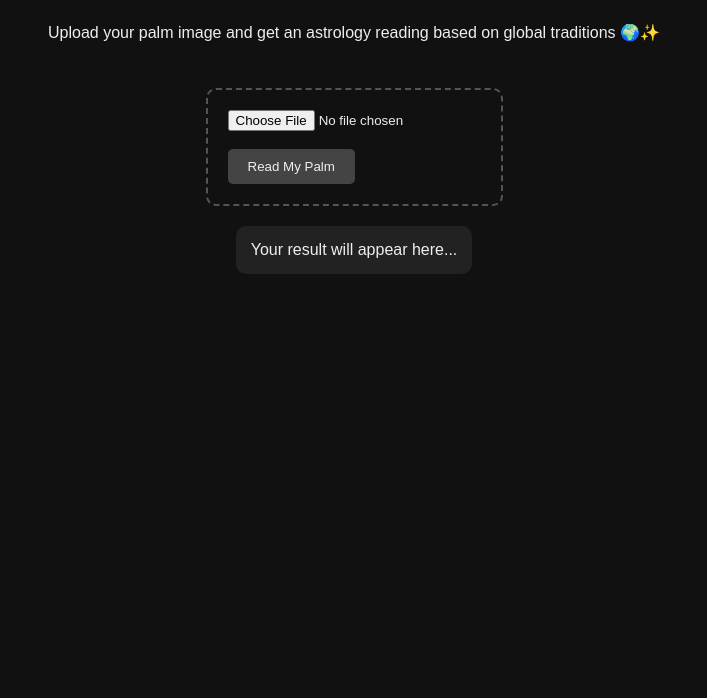
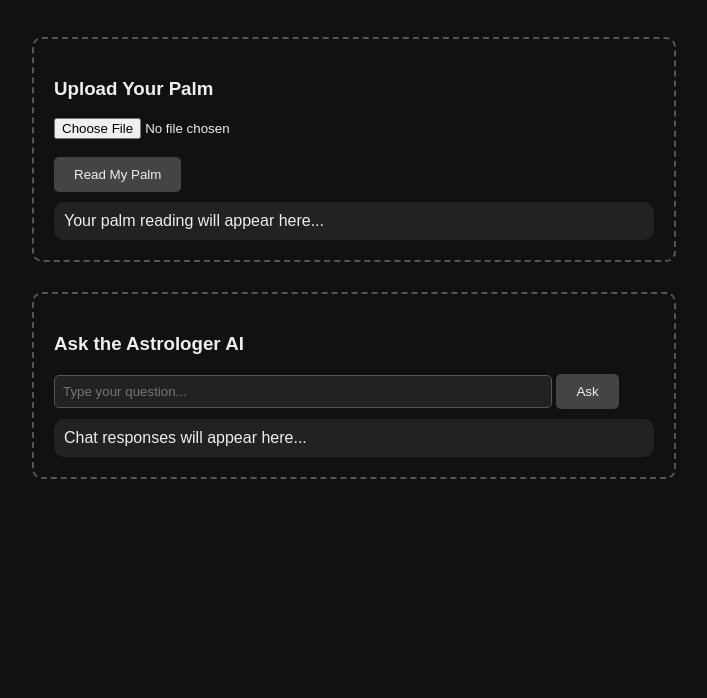
Before and after one commit to iamkkronly/astrology-kk, a plain HTML site: page index.html in a window 1280 px wide. Shown: the part 102-800 px from the top of the page, without its empty margins (286-993 px from the left). Drawn offline with Linux system fonts and the light colour scheme.

Commit message:
Update index.html

```diff
--- a/index.html
+++ b/index.html
@@ -3,7 +3,7 @@
 <head>
   <meta charset="UTF-8" />
   <meta name="viewport" content="width=device-width, initial-scale=1.0" />
-  <title>Palm Reader AI 🔮</title>
+  <title>Palm Reader + Chatbot AI 🔮🤖</title>
   <style>
     body {
       font-family: sans-serif;
@@ -14,18 +14,19 @@
       align-items: center;
       padding: 20px;
     }
-    .upload-box {
+    .upload-box, .chat-box {
       border: 2px dashed #555;
       padding: 20px;
       border-radius: 10px;
       margin-top: 30px;
+      width: 90%;
+      max-width: 600px;
     }
-    #result {
-      margin-top: 20px;
+    #result, #chatResult {
+      margin-top: 10px;
       background: #222;
-      padding: 15px;
+      padding: 10px;
       border-radius: 10px;
-      max-width: 600px;
       white-space: pre-wrap;
     }
     button {
@@ -39,19 +40,35 @@
     button:hover {
       background: #666;
     }
+    input[type="text"] {
+      width: 80%;
+      padding: 8px;
+      border-radius: 5px;
+      border: 1px solid #555;
+      background: #222;
+      color: #eee;
+    }
   </style>
 </head>
 <body>
-  <h1>🫱 Palm Reader AI 🔮</h1>
-  <p>Upload your palm image and get an astrology reading based on global traditions 🌍✨</p>
+  <h1>🫱 Palm Reader + Chatbot AI 🔮🤖</h1>
 
+  <!-- Palm Reader -->
   <div class="upload-box">
+    <h3>Upload Your Palm</h3>
     <input type="file" id="palmImage" accept="image/*" />
     <br/><br/>
     <button onclick="analyzePalm()">Read My Palm</button>
+    <div id="result">Your palm reading will appear here...</div>
   </div>
 
-  <div id="result">Your result will appear here...</div>
+  <!-- Chatbot -->
+  <div class="chat-box">
+    <h3>Ask the Astrologer AI</h3>
+    <input type="text" id="chatInput" placeholder="Type your question..." />
+    <button onclick="askChatbot()">Ask</button>
+    <div id="chatResult">Chat responses will appear here...</div>
+  </div>
 
   <script>
     async function analyzePalm() {
@@ -101,6 +118,44 @@
 
       reader.readAsDataURL(file);
     }
+
+    async function askChatbot() {
+      const input = document.getElementById("chatInput").value.trim();
+      const chatDiv = document.getElementById("chatResult");
+
+      if (input === "") {
+        chatDiv.innerText = "Please type a question.";
+        return;
+      }
+
+      chatDiv.innerText = "Thinking... 🤔";
+
+      try {
+        const response = await fetch("https://generativelanguage.googleapis.com/v1beta/models/gemini-2.0-flash-preview:generateContent?key=AIzaSyDP7K3UQCr8f960Ty9LnX3Xavt50MuaUgI", {
+          method: "POST",
+          headers: {
+            "Content-Type": "application/json"
+          },
+          body: JSON.stringify({
+            contents: [{
+              parts: [
+                { text: "You are an AI astrologer chatbot. Answer this question with wisdom and detail:\n" + input }
+              ]
+            }]
+          })
+        });
+
+        const data = await response.json();
+        if (data.candidates && data.candidates.length > 0) {
+          chatDiv.innerText = data.candidates[0].content.parts.map(p => p.text).join("\n");
+        } else {
+          chatDiv.innerText = "No response received. Try again.";
+        }
+      } catch (err) {
+        console.error(err);
+        chatDiv.innerText = "Error during chat. Check console for details.";
+      }
+    }
   </script>
 </body>
 </html>
```
